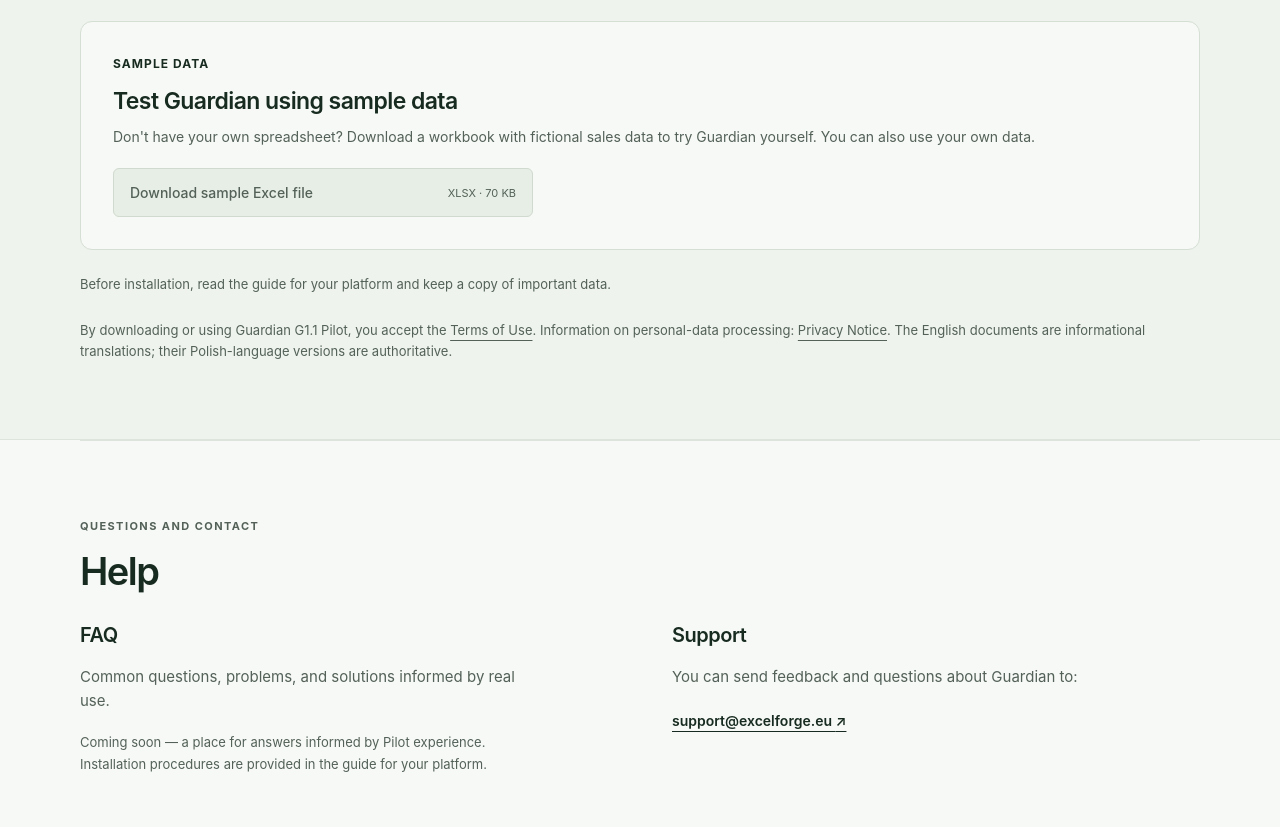
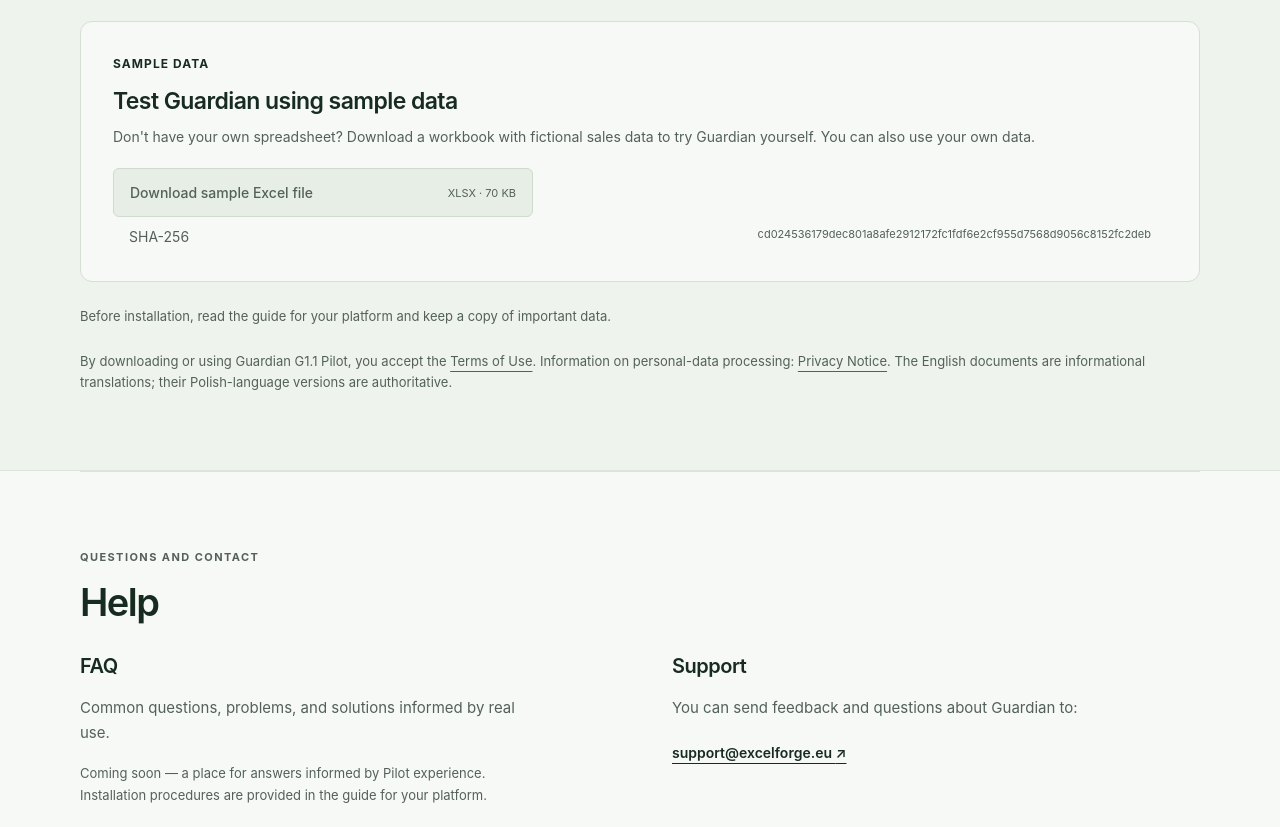
Before and after one commit to mrojewski/ExcelForge-Public, a plain HTML site: page docs/en/index.html in a window 1280 px wide. Shown: the part 3297-4124 px from the top of the page. Drawn offline with Linux system fonts and the light colour scheme.

Commit message:
site: show checksum for canonical Guardian sample workbook

```diff
--- a/docs/en/index.html
+++ b/docs/en/index.html
@@ -150,7 +150,7 @@
           <article class="download-card"><div class="platform-heading"><span class="platform-identifier" aria-hidden="true">M</span><p class="card-label">macOS</p></div><h3>Guardian for macOS</h3><p>ExcelForge Guardian G1.1 <em>Pilot</em></p><div class="download-actions"><a href="https://github.com/mrojewski/ExcelForge-Public/releases/download/guardian-g1-1-pilot/ExcelForge_Guardian_G1.1_macOS_Pilot.zip">Download package <span>266 571 B</span></a><a href="https://github.com/mrojewski/ExcelForge-Public/releases/download/guardian-g1-1-pilot/ExcelForge_Guardian_G1_1_macOS_Installation_Pilot_EN_rev1_0_FINAL.pdf">Installation guide (PDF) <span>13 pages</span></a></div><p class="future-video">SHA-256 <span>dd31a6172bb59cea8c8a81d12c53a912256a47a71b4578a2653c61fad665b234</span></p></article>
 
         </div>
-        <article class="download-card sample-download-card"><p class="card-label">SAMPLE DATA</p><h3>Test Guardian using sample data</h3><p>Don't have your own spreadsheet? Download a workbook with fictional sales data to try Guardian yourself. You can also use your own data.</p><div class="download-actions"><a href="../assets/datasets/ExcelForge_Wzorzec_Danych_Sprzedaz_v1.0.xlsx" download="ExcelForge_Wzorzec_Danych_Sprzedaz_v1.0.xlsx">Download sample Excel file <span>XLSX · 70 KB</span></a></div></article>
+        <article class="download-card sample-download-card"><p class="card-label">SAMPLE DATA</p><h3>Test Guardian using sample data</h3><p>Don't have your own spreadsheet? Download a workbook with fictional sales data to try Guardian yourself. You can also use your own data.</p><div class="download-actions"><a href="../assets/datasets/ExcelForge_Wzorzec_Danych_Sprzedaz_v1.0.xlsx" download="ExcelForge_Wzorzec_Danych_Sprzedaz_v1.0.xlsx">Download sample Excel file <span>XLSX · 70 KB</span></a></div><p class="future-video">SHA-256 <span>cd024536179dec801a8afe2912172fc1fdf6e2cf955d7568d9056c8152fc2deb</span></p></article>
         <p class="installation-note">Before installation, read the guide for your platform and keep a copy of important data.</p>
         <p class="installation-note">By downloading or using Guardian G1.1 Pilot, you accept the <a href="terms.html">Terms of Use</a>. Information on personal-data processing: <a href="privacy.html">Privacy Notice</a>. The English documents are informational translations; their Polish-language versions are authoritative.</p>
       </section>
```
Also changed, not shown: docs/index.html (+1 -1 lines).
